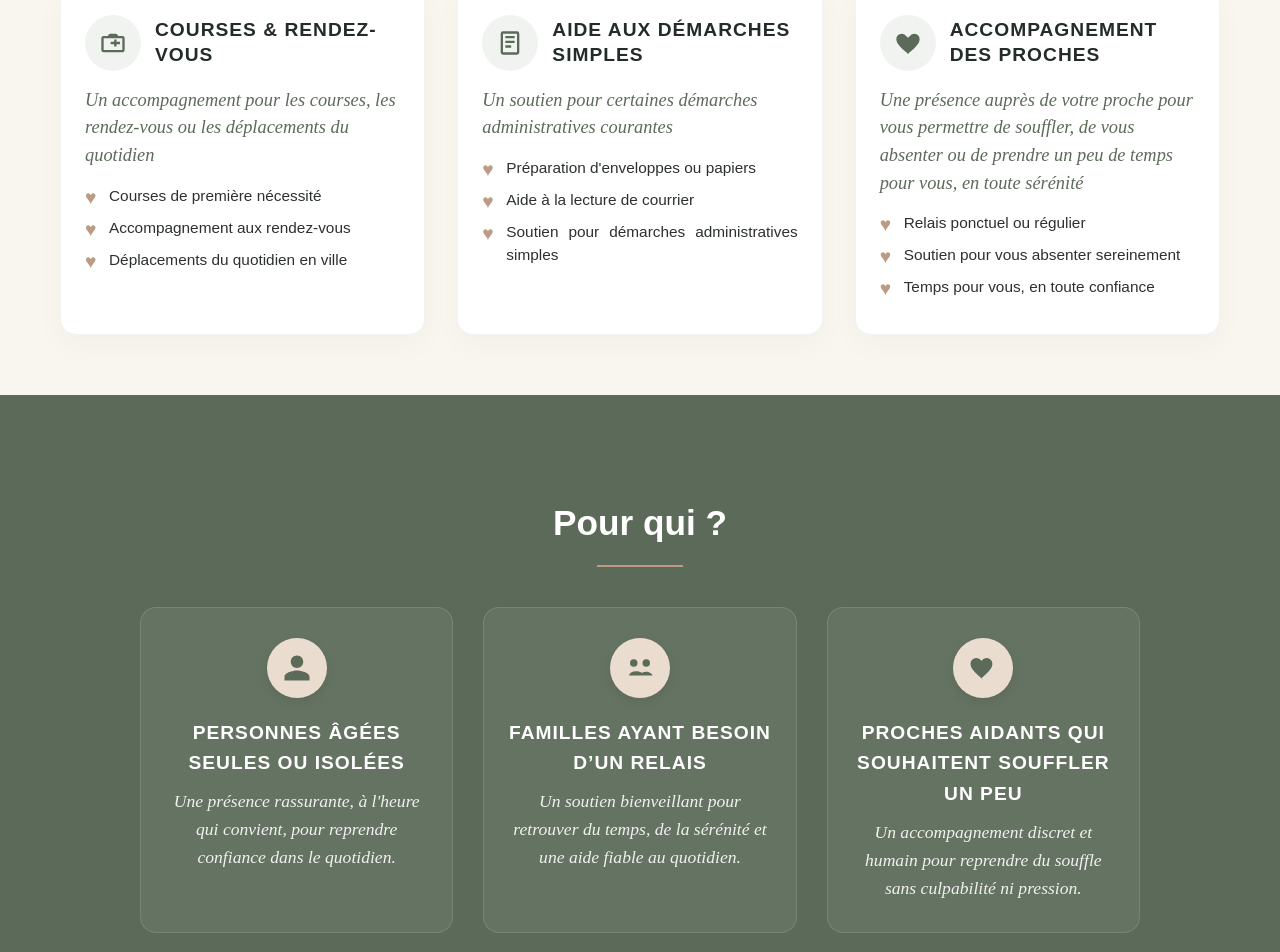
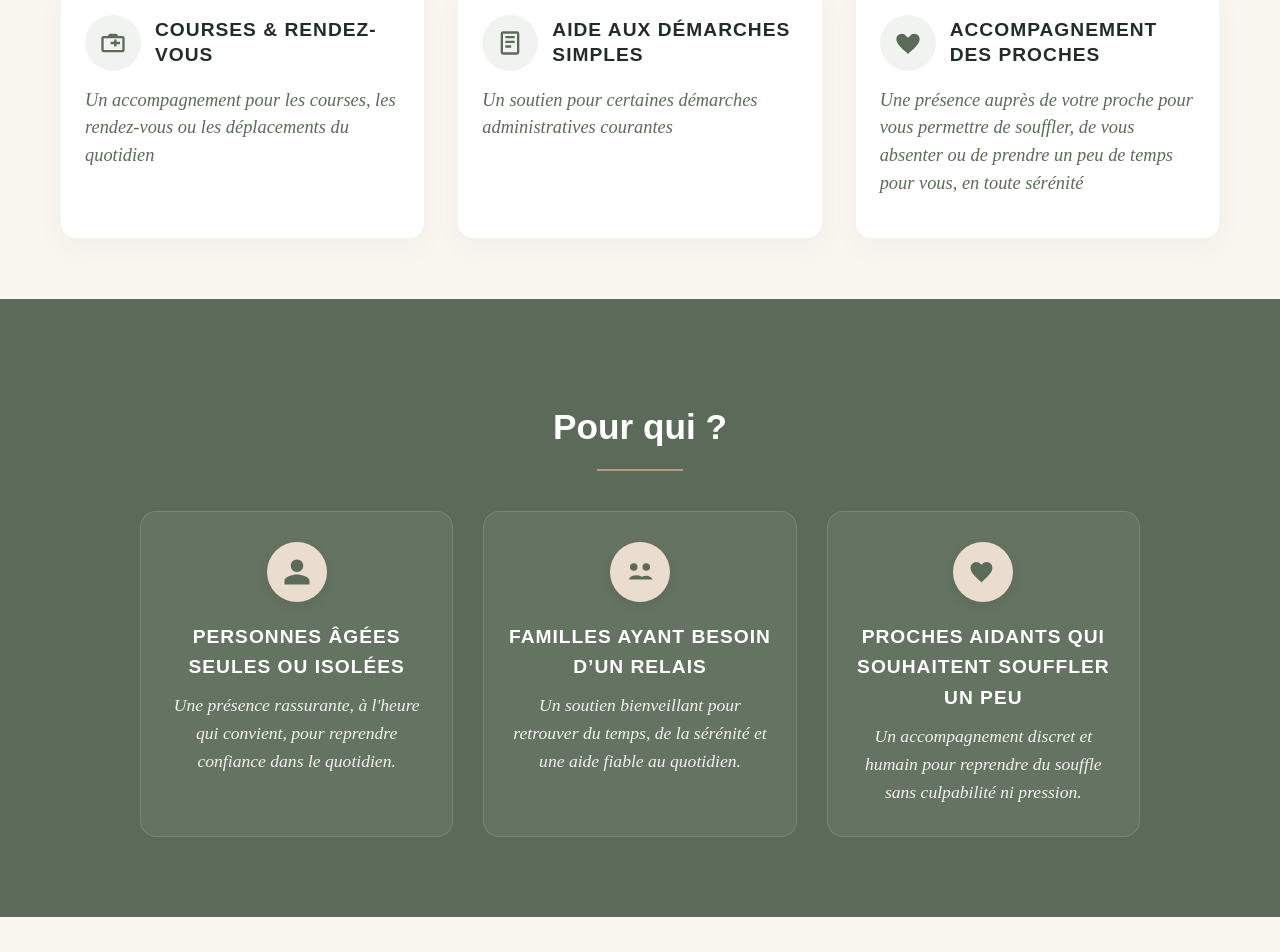
Before and after one commit to tentensee/LaVoyageuseDeVie, a React (Vite) app: page / in a window 1280 px wide. Shown: the part 1293-2245 px from the top of the page. Built offline with nearby package versions, Linux system fonts and the light colour scheme.

Commit message:
Remove service lists from Services component
Removed service lists from multiple service cards in Services component.

```diff
--- a/src/components/Services.jsx
+++ b/src/components/Services.jsx
@@ -58,12 +58,7 @@ export default function Services() {
             <h3 className="card-title">Courses & rendez-vous</h3>
           </div>
           <p className="card-subtitle script-font">Un accompagnement pour les courses, les rendez-vous ou les déplacements du quotidien</p>
-          <ul className="service-list">
-            <li>Courses de première nécessité</li>
-            <li>Accompagnement aux rendez-vous</li>
-            <li>Déplacements du quotidien en ville</li>
-          </ul>
-        </div>
+          </div>
 
         {/* Carte 5 */}
         <div className="service-card">
@@ -76,12 +71,7 @@ export default function Services() {
             <h3 className="card-title">Aide aux démarches simples</h3>
           </div>
           <p className="card-subtitle script-font">Un soutien pour certaines démarches administratives courantes</p>
-          <ul className="service-list">
-            <li>Préparation d'enveloppes ou papiers</li>
-            <li>Aide à la lecture de courrier</li>
-            <li>Soutien pour démarches administratives simples</li>
-          </ul>
-        </div>
+          </div>
 
         {/* Carte 6 */}
         <div className="service-card">
@@ -94,12 +84,7 @@ export default function Services() {
             <h3 className="card-title">Accompagnement des proches</h3>
           </div>
           <p className="card-subtitle script-font">Une présence auprès de votre proche pour vous permettre de souffler, de vous absenter ou de prendre un peu de temps pour vous, en toute sérénité</p>
-          <ul className="service-list">
-            <li>Relais ponctuel ou régulier</li>
-            <li>Soutien pour vous absenter sereinement</li>
-            <li>Temps pour vous, en toute confiance</li>
-          </ul>
-        </div>
+         </div>
       </div>
     </section>
   );
```
